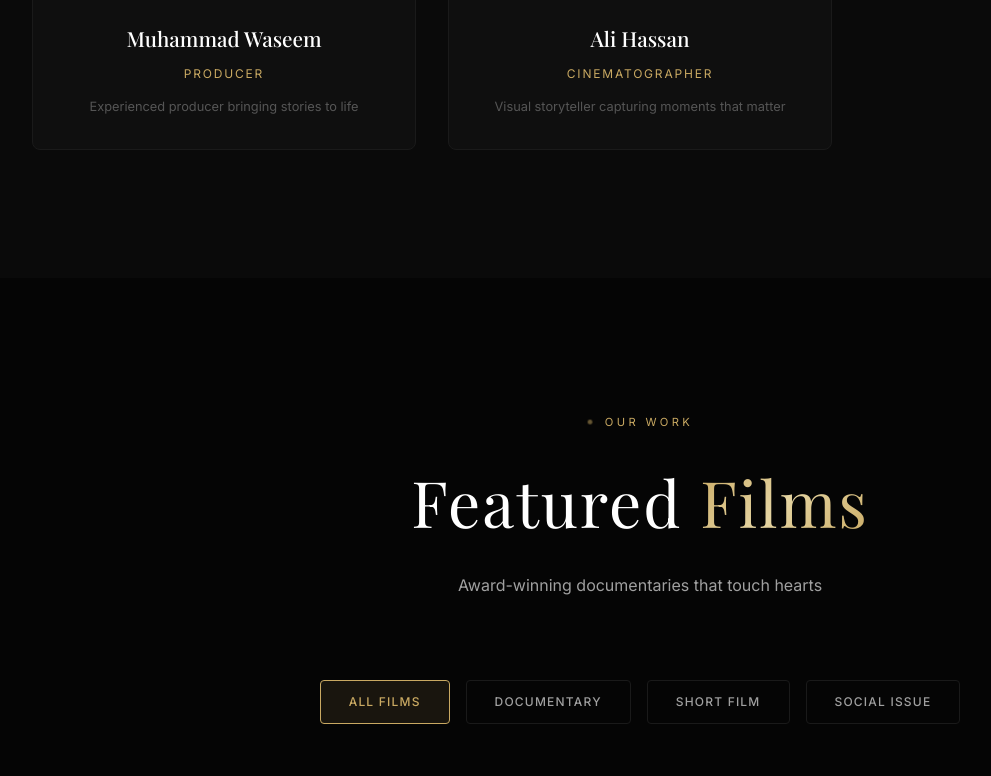
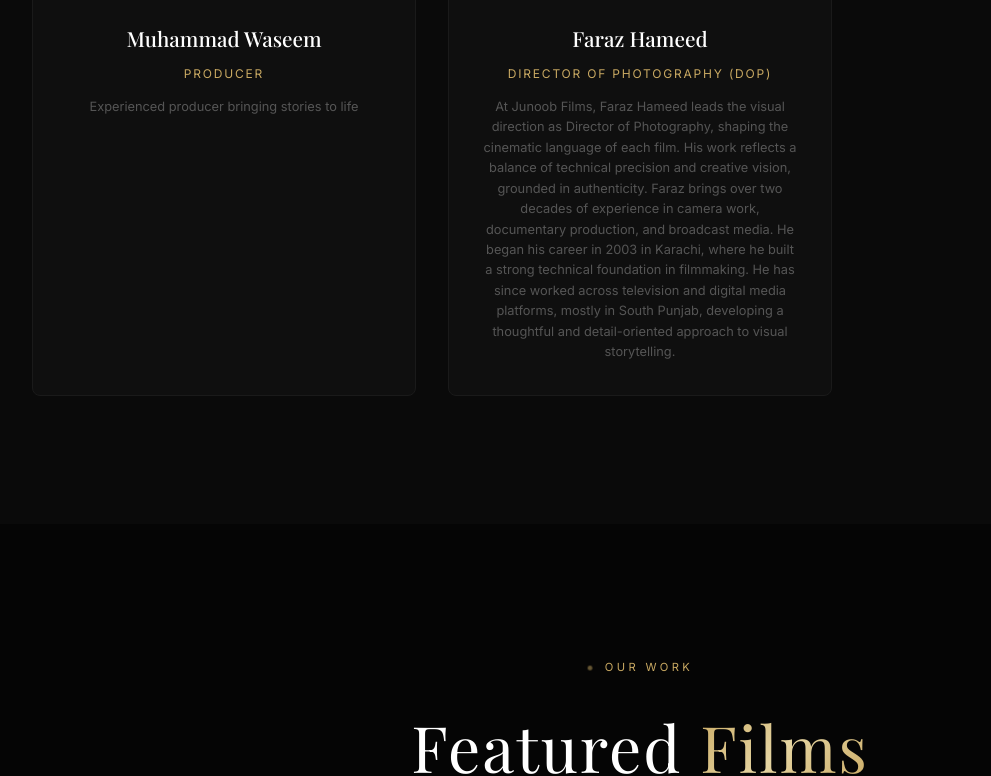
Before and after one commit to msim9/junoobfilms, a website: page index.html in a window 1280 px wide. Shown: the part 2489-3265 px from the top of the page, without its empty margins (0-991 px from the left). Drawn offline with nearby package versions, Linux system fonts and the light colour scheme; a web font is replaced by a local one.

Commit message:
update DOP information from Ali Hassan to Faraz Hameed

```diff
--- a/index.html
+++ b/index.html
@@ -227,7 +227,7 @@
                 </div>
                 <div class="team-member">
                     <div class="member-image">
-                        <img src="https://i.pravatar.cc/300?img=5" alt="Team Member">
+                        <img src="https://i.pravatar.cc/300?img=5" alt="Faraz Hameed">
                         <div class="member-overlay">
                             <div class="member-social">
                                 <a href="#">IG</a>
@@ -236,9 +236,9 @@
                             </div>
                         </div>
                     </div>
-                    <h3 class="member-name">Ali Hassan</h3>
-                    <p class="member-role">Cinematographer</p>
-                    <p class="member-bio">Visual storyteller capturing moments that matter</p>
+                    <h3 class="member-name">Faraz Hameed</h3>
+                    <p class="member-role">Director of Photography (DOP)</p>
+                    <p class="member-bio">At Junoob Films, Faraz Hameed leads the visual direction as Director of Photography, shaping the cinematic language of each film. His work reflects a balance of technical precision and creative vision, grounded in authenticity. Faraz brings over two decades of experience in camera work, documentary production, and broadcast media. He began his career in 2003 in Karachi, where he built a strong technical foundation in filmmaking. He has since worked across television and digital media platforms, mostly in South Punjab, developing a thoughtful and detail-oriented approach to visual storytelling.</p>
                 </div>
             </div>
         </div>
```
